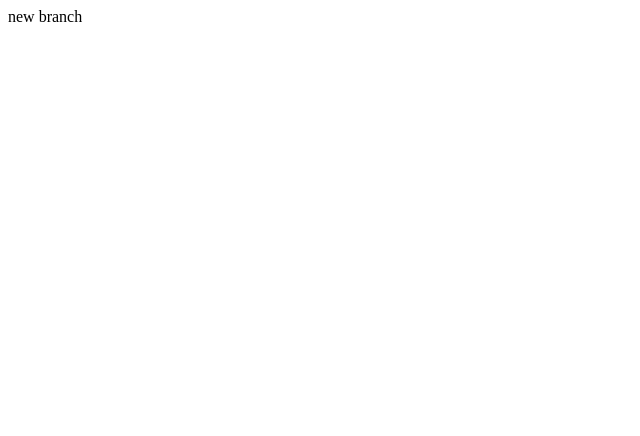
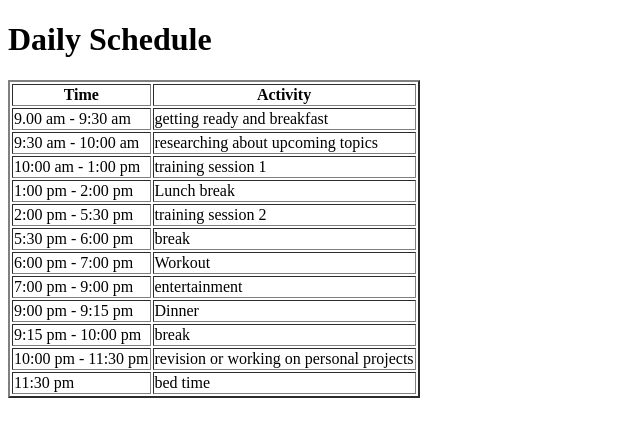
Before and after one commit to Manish-Rane1/HTML, a plain HTML site: page new_branch.html in a window 1280 px wide. Shown: the whole page, without its empty margins (0-640 px from the left). Drawn offline with Linux system fonts and the light colour scheme.

Commit message:
schedule

```diff
--- a/new_branch.html
+++ b/new_branch.html
@@ -7,6 +7,62 @@
     <title>Document</title>
 </head>
 <body>
-    new branch
+    <h1>Daily Schedule</h1>
+    <table border="2">
+        <th>Time</th>
+        <th>Activity</th>
+        <tr>
+            <td>9.00 am - 9:30 am</td>
+            <td>getting ready and breakfast</td>
+        </tr>
+        <tr>
+            <td>9:30 am - 10:00 am</td>
+            <td>researching about upcoming topics</td>
+        </tr>
+        <tr>
+            <td>10:00 am - 1:00 pm</td>
+            <td>training session 1</td>
+        </tr>
+        <tr>
+            <td>1:00 pm - 2:00 pm</td>
+            <td>Lunch break</td>
+        </tr>
+        <tr>
+            <td>2:00 pm - 5:30 pm</td>
+            <td>training session 2 </td>
+        </tr>
+        <tr>
+            <td>5:30 pm - 6:00 pm</td>
+            <td>break</td>
+        </tr>
+        <tr>
+            <td>6:00 pm - 7:00 pm</td>
+            <td>Workout</td>
+        </tr>
+        <tr>
+            <td>
+                7:00 pm - 9:00 pm
+            </td>
+            <td>
+                entertainment
+            </td>
+        </tr>
+        <tr>
+            <td>9:00 pm - 9:15 pm</td>
+            <td>Dinner</td>
+        </tr>
+        <tr>
+            <td>9:15 pm - 10:00 pm</td>
+            <td>break</td>
+        </tr>
+        <tr>
+            <td>10:00 pm - 11:30 pm</td>
+            <td>revision or working on personal projects</td>
+        </tr>
+        <tr>
+            <td>11:30 pm</td>
+            <td>bed time</td>
+        </tr>
+    </table>
 </body>
 </html>
```
Also changed, not shown: index.html (deleted, +0 -14 lines), wallaper.jpeg (added).
